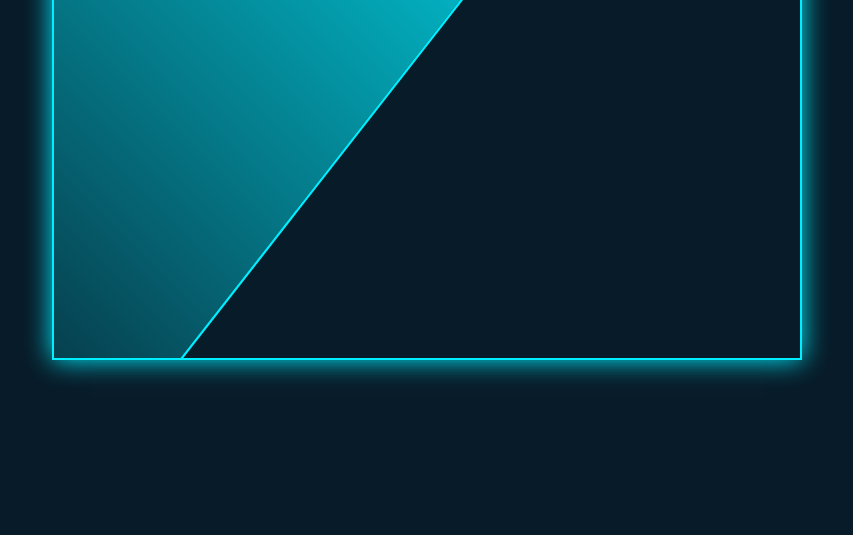
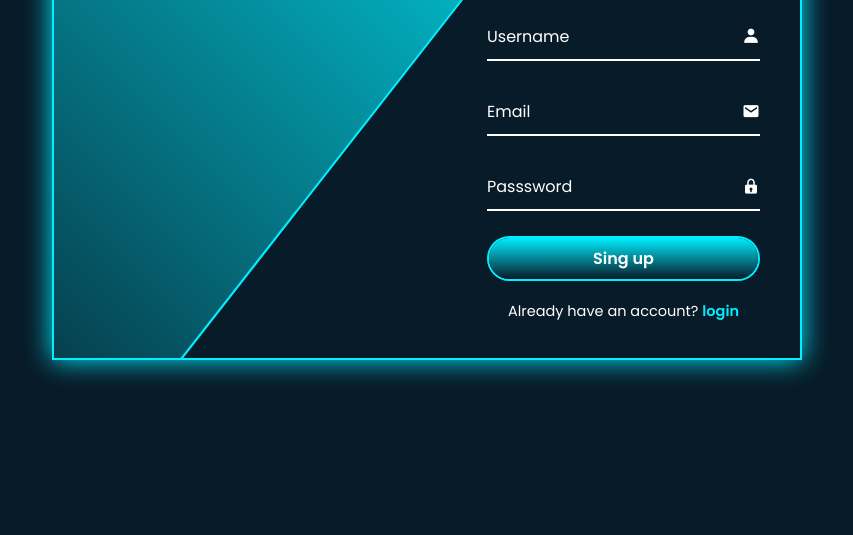
Before and after one commit to prometheuslr/programa--o, a plain HTML site: page web/project01/index.html in a window 1280 px wide. Shown: the part 265-800 px from the top of the page, without its empty margins (213-1066 px from the left). Drawn offline with nearby package versions, Linux system fonts and the light colour scheme.

Commit message:
create sing up html and css

```diff
--- a/web/project01/index.html
+++ b/web/project01/index.html
@@ -34,6 +34,34 @@
             <h2>Welcome Back!</h2>
             <p>Lorem ipsum dolor sit amet, consectetur adipiscing elit.</p>
         </div>
+
+        <div class="form-box register">
+            <h2>Sing Up</h2>
+            <form action="#">
+
+                <div class="input-box">
+                    <input type="text" required>
+                    <Label>Username</Label>
+                    <i class='bx bxs-user'></i>
+                </div>
+
+                <div class="input-box">
+                    <input type="text" required>
+                    <Label>Email</Label>
+                    <i class='bx bxs-envelope' ></i>
+                </div>
+
+                <div class="input-box">
+                    <input type="password" required>
+                    <Label>Passsword</Label>
+                    <i class='bx bxs-lock'></i>
+                </div>
+                <button class="btn" type="submit">Sing up</button>
+                <div class="logreg-link">
+                    <p>Already have an account? <a href="#"class="login-link">login</a></p>
+                </div>
+            </form>
+        </div>
     </div>
 </body>
 </html>
--- a/web/project01/style.css
+++ b/web/project01/style.css
@@ -39,6 +39,11 @@ body{
     left: 0;
     padding: 0 60px 0 40px;
     display: none;
+}
+
+.wrapper .form-box.register{
+    right: 0;
+    padding: 0 40px 0 60px;
 }
 
 .form-box h2{
```
